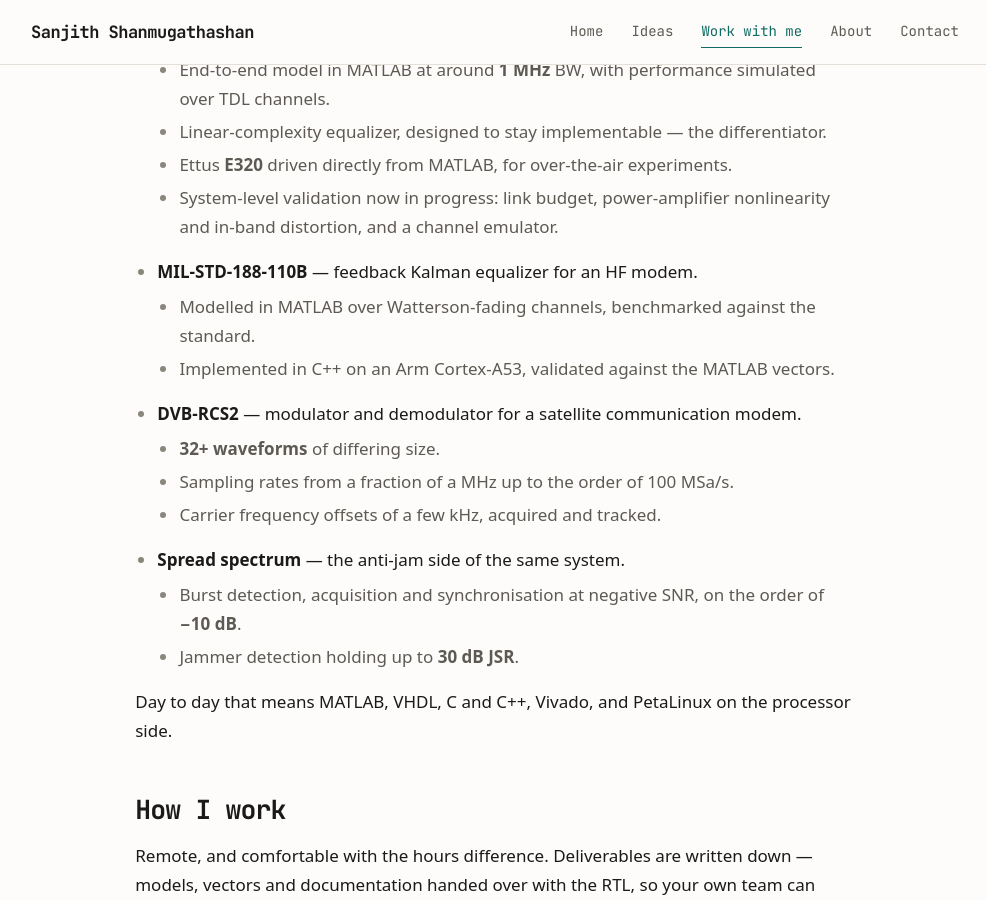
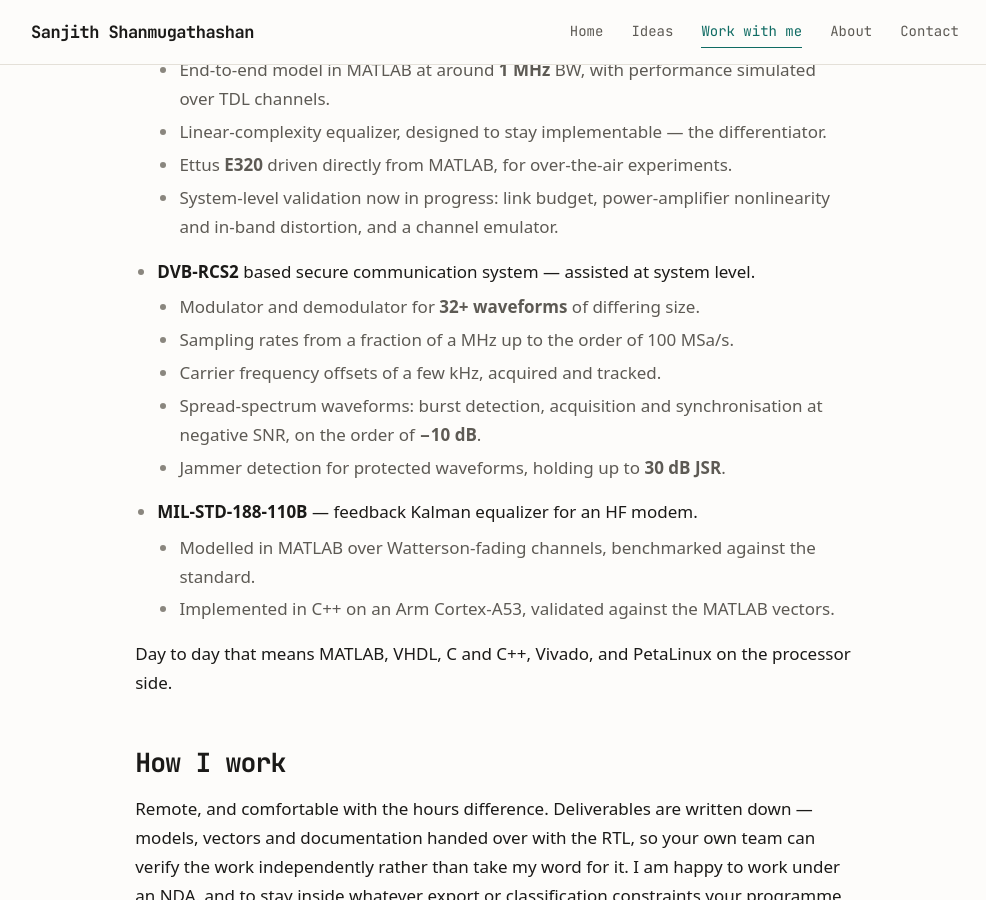
Before and after one commit to sanjith1999/sanjith1999.github.io, a Jekyll site: the page built from work.md, in a window 1280 px wide and 900 px high, scrolled down 1121 px. Shown: the whole window, without its empty margins (145-1131 px from the left). Built offline with Jekyll 4.4.1, drawn with Linux system fonts in a browser that asks for light colours; some web fonts are replaced.

Commit message:
WIP001: Fold the spread-spectrum work into the DVB-RCS2 entry
The modem and its anti-jam side were one system described as two, so
they are now one entry - "DVB-RCS2 based secure communication system,
assisted at system level" - carrying the waveform count, sampling range,
frequency offsets, burst detection at negative SNR and the jammer
detector.

Three entries now, ordered module-level work, system-level work, then
the HF equalizer.

Co-Authored-By: Claude Opus 5 <noreply@anthropic.com>

```diff
--- a/work.md
+++ b/work.md
@@ -42,19 +42,17 @@ team builds it.
   - System-level validation now in progress: link budget, power-amplifier nonlinearity
     and in-band distortion, and a channel emulator.
 
+- **DVB-RCS2** based secure communication system — assisted at system level.
+  - Modulator and demodulator for **32+ waveforms** of differing size.
+  - Sampling rates from a fraction of a MHz up to the order of 100 MSa/s.
+  - Carrier frequency offsets of a few kHz, acquired and tracked.
+  - Spread-spectrum waveforms: burst detection, acquisition and synchronisation at
+    negative SNR, on the order of **−10 dB**.
+  - Jammer detection for protected waveforms, holding up to **30 dB JSR**.
+
 - **MIL-STD-188-110B** — feedback Kalman equalizer for an HF modem.
   - Modelled in MATLAB over Watterson-fading channels, benchmarked against the standard.
   - Implemented in C++ on an Arm Cortex-A53, validated against the MATLAB vectors.
-
-- **DVB-RCS2** — modulator and demodulator for a satellite communication modem.
-  - **32+ waveforms** of differing size.
-  - Sampling rates from a fraction of a MHz up to the order of 100 MSa/s.
-  - Carrier frequency offsets of a few kHz, acquired and tracked.
-
-- **Spread spectrum** — the anti-jam side of the same system.
-  - Burst detection, acquisition and synchronisation at negative SNR, on the order of
-    **−10 dB**.
-  - Jammer detection holding up to **30 dB JSR**.
 
 Day to day that means MATLAB, VHDL, C and C++, Vivado, and PetaLinux on the processor
 side.
```
